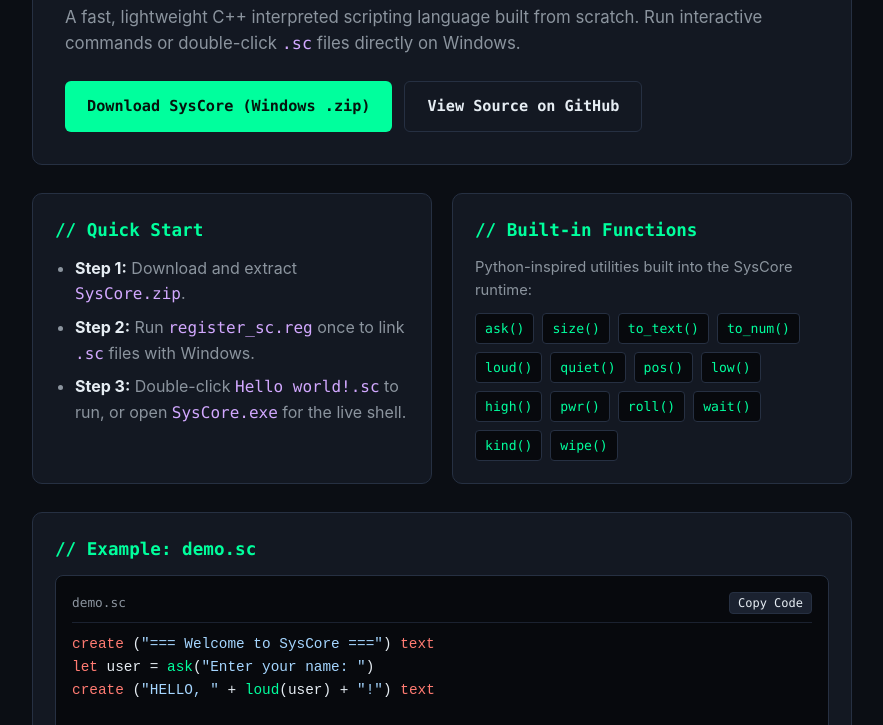
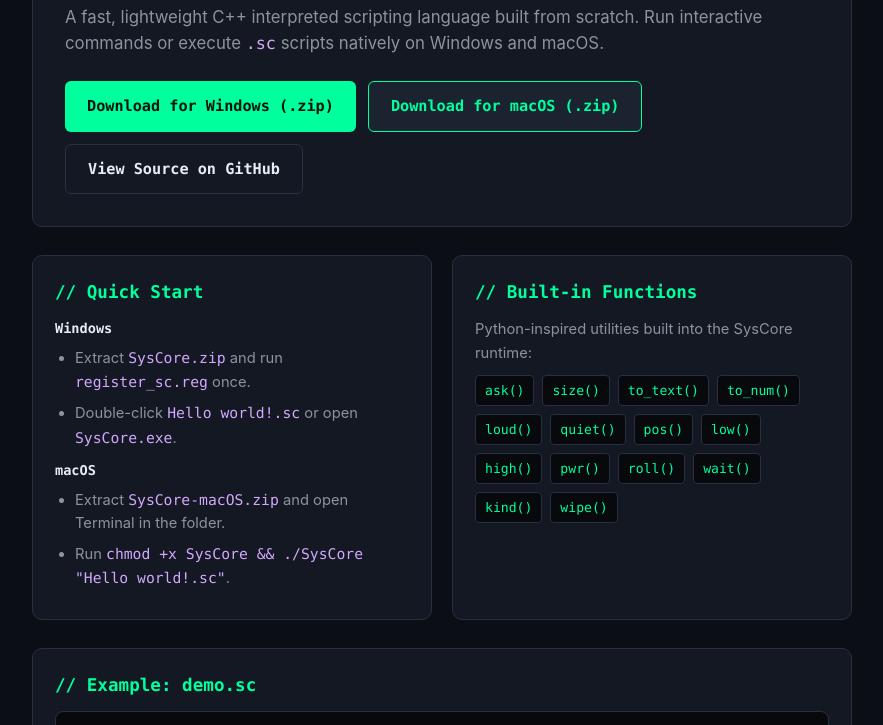
Before and after one commit to TenUser10/SysCore, a plain HTML site: page index.html in a window 1280 px wide. Shown: the part 212-937 px from the top of the page, without its empty margins (198-1081 px from the left). Drawn offline with Linux system fonts and the light colour scheme.

Commit message:
Add download for macOS

```diff
--- a/index.html
+++ b/index.html
@@ -16,11 +16,13 @@
             --muted: #8b949e;
             --mono: 'Consolas', 'Courier New', monospace;
         }
+
         * {
             box-sizing: border-box;
             margin: 0;
             padding: 0;
         }
+
         body {
             background-color: var(--bg);
             color: var(--text);
@@ -28,10 +30,12 @@
             line-height: 1.6;
             padding: 24px 16px 60px;
         }
+
         .container {
             max-width: 820px;
             margin: 0 auto;
         }
+
         header {
             display: flex;
             justify-content: space-between;
@@ -40,6 +44,7 @@
             border-bottom: 1px solid var(--border);
             margin-bottom: 36px;
         }
+
         .logo {
             display: inline-flex;
             align-items: center;
@@ -50,6 +55,7 @@
             color: var(--accent);
             letter-spacing: 0.5px;
         }
+
             .logo img {
                 width: 32px;
                 height: 32px;
@@ -57,9 +63,11 @@
                 image-rendering: pixelated;
                 border-radius: 4px;
             }
+
             .logo span {
                 color: var(--text);
             }
+
         .badge {
             font-family: var(--mono);
             font-size: 0.8rem;
@@ -69,6 +77,7 @@
             padding: 4px 10px;
             border-radius: 4px;
         }
+
         .hero {
             background: var(--panel);
             border: 1px solid var(--border);
@@ -76,21 +85,25 @@
             padding: 32px;
             margin-bottom: 28px;
         }
+
             .hero h1 {
                 font-size: 2.1rem;
                 margin-bottom: 12px;
                 font-family: var(--mono);
             }
+
             .hero p {
                 color: var(--muted);
                 font-size: 1.05rem;
                 margin-bottom: 24px;
             }
+
         .btn-group {
             display: flex;
             flex-wrap: wrap;
             gap: 12px;
         }
+
         .btn {
             display: inline-flex;
             align-items: center;
@@ -105,42 +118,65 @@
             transition: transform 0.12s ease, opacity 0.12s ease;
             border: none;
         }
+
             .btn:hover {
                 transform: translateY(-2px);
                 opacity: 0.92;
             }
+
         .btn-primary {
             background: var(--accent);
             color: #05140d;
         }
+
+        .btn-mac {
+            background: #1b2230;
+            color: var(--accent);
+            border: 1px solid var(--accent);
+        }
+
         .btn-secondary {
             background: transparent;
             color: var(--text);
             border: 1px solid var(--border);
         }
+
         .grid {
             display: grid;
             grid-template-columns: 1fr 1fr;
             gap: 20px;
             margin-bottom: 28px;
         }
+
         @media (max-width: 680px) {
             .grid {
                 grid-template-columns: 1fr;
             }
         }
+
         .card {
             background: var(--panel);
             border: 1px solid var(--border);
             border-radius: 10px;
             padding: 22px;
         }
+
             .card h2 {
                 font-family: var(--mono);
                 font-size: 1.1rem;
                 color: var(--accent);
                 margin-bottom: 12px;
             }
+
+        .os-label {
+            font-family: var(--mono);
+            font-size: 0.85rem;
+            color: var(--text);
+            font-weight: 700;
+            margin-top: 10px;
+            margin-bottom: 6px;
+        }
+
         .terminal {
             background: #07090d;
             border: 1px solid var(--border);
@@ -151,6 +187,7 @@
             overflow-x: auto;
             position: relative;
         }
+
         .terminal-header {
             display: flex;
             justify-content: space-between;
@@ -161,6 +198,7 @@
             padding-bottom: 8px;
             border-bottom: 1px solid #1b2230;
         }
+
         .copy-btn {
             background: #1b2230;
             color: var(--text);
@@ -171,34 +209,54 @@
             font-size: 0.75rem;
             cursor: pointer;
         }
+
             .copy-btn:hover {
                 border-color: var(--accent);
                 color: var(--accent);
             }
+
         code {
             font-family: var(--mono);
             color: #d2a8ff;
         }
-  .kw { color: #ff7b72; }
-  .str { color: #a5d6ff; }
-  .fn { color: #00ff9d; }
-  .num { color: #79c0ff; }
+
+        .kw {
+            color: #ff7b72;
+        }
+
+        .str {
+            color: #a5d6ff;
+        }
+
+        .fn {
+            color: #00ff9d;
+        }
+
+        .num {
+            color: #79c0ff;
+        }
+
         ul.steps {
             padding-left: 20px;
             color: var(--muted);
+            font-size: 0.92rem;
         }
+
             ul.steps li {
-    margin-bottom: 8px;
+                margin-bottom: 6px;
             }
+
                 ul.steps li strong {
                     color: var(--text);
                 }
+
         .builtins {
             display: flex;
             flex-wrap: wrap;
             gap: 8px;
             margin-top: 10px;
         }
+
         .tag {
             font-family: var(--mono);
             font-size: 0.82rem;
@@ -208,6 +266,7 @@
             border-radius: 4px;
             color: var(--accent);
         }
+
         footer {
             text-align: center;
             color: var(--muted);
@@ -224,15 +283,18 @@
                 <img src="SysCore logo.svg" alt="SysCore Logo">
                 SysCore<span>.sc</span>
             </div>
-    <div class="badge">v1.0 • Windows x64</div>
+            <div class="badge">v1.0 • Windows &amp; macOS</div>
         </header>
 
         <section class="hero">
             <h1>SysCore Programming Language</h1>
-    <p>A fast, lightweight C++ interpreted scripting language built from scratch. Run interactive commands or double-click <code>.sc</code> files directly on Windows.</p>
+            <p>A fast, lightweight C++ interpreted scripting language built from scratch. Run interactive commands or execute <code>.sc</code> scripts natively on Windows and macOS.</p>
             <div class="btn-group">
                 <a class="btn btn-primary" href="https://github.com/TenUser10/SysCore/releases/latest/download/SysCore.zip" download>
-        Download SysCore (Windows .zip)
+                    Download for Windows (.zip)
+                </a>
+                <a class="btn btn-mac" href="https://github.com/TenUser10/SysCore/releases/latest/download/SysCore-macOS.zip" download>
+                    Download for macOS (.zip)
                 </a>
                 <a class="btn btn-secondary" href="https://github.com/TenUser10/SysCore" target="_blank" rel="noopener">
                     View Source on GitHub
@@ -243,10 +305,15 @@
         <div class="grid">
             <div class="card">
                 <h2>// Quick Start</h2>
+                <div class="os-label">Windows</div>
                 <ul class="steps">
-        <li><strong>Step 1:</strong> Download and extract <code>SysCore.zip</code>.</li>
-        <li><strong>Step 2:</strong> Run <code>register_sc.reg</code> once to link <code>.sc</code> files with Windows.</li>
-        <li><strong>Step 3:</strong> Double-click <code>Hello world!.sc</code> to run, or open <code>SysCore.exe</code> for the live shell.</li>
+                    <li>Extract <code>SysCore.zip</code> and run <code>register_sc.reg</code> once.</li>
+                    <li>Double-click <code>Hello world!.sc</code> or open <code>SysCore.exe</code>.</li>
+                </ul>
+                <div class="os-label">macOS</div>
+                <ul class="steps">
+                    <li>Extract <code>SysCore-macOS.zip</code> and open Terminal in the folder.</li>
+                    <li>Run <code>chmod +x SysCore &amp;&amp; ./SysCore "Hello world!.sc"</code>.</li>
                 </ul>
             </div>
 
```
Also changed, not shown: CMakeLists.txt (added), 1 other file. Lines whose indentation alone changed are shown as unchanged.
